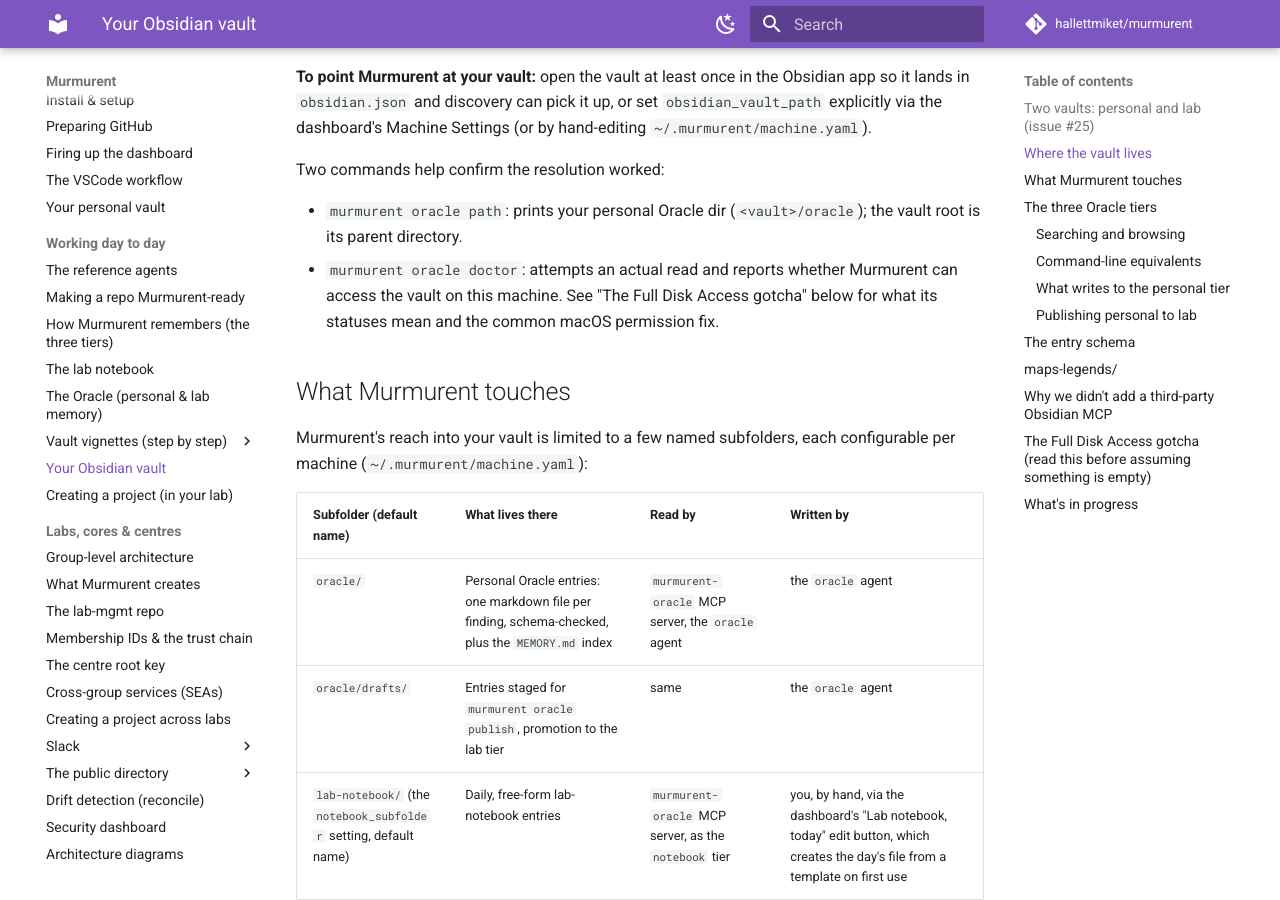
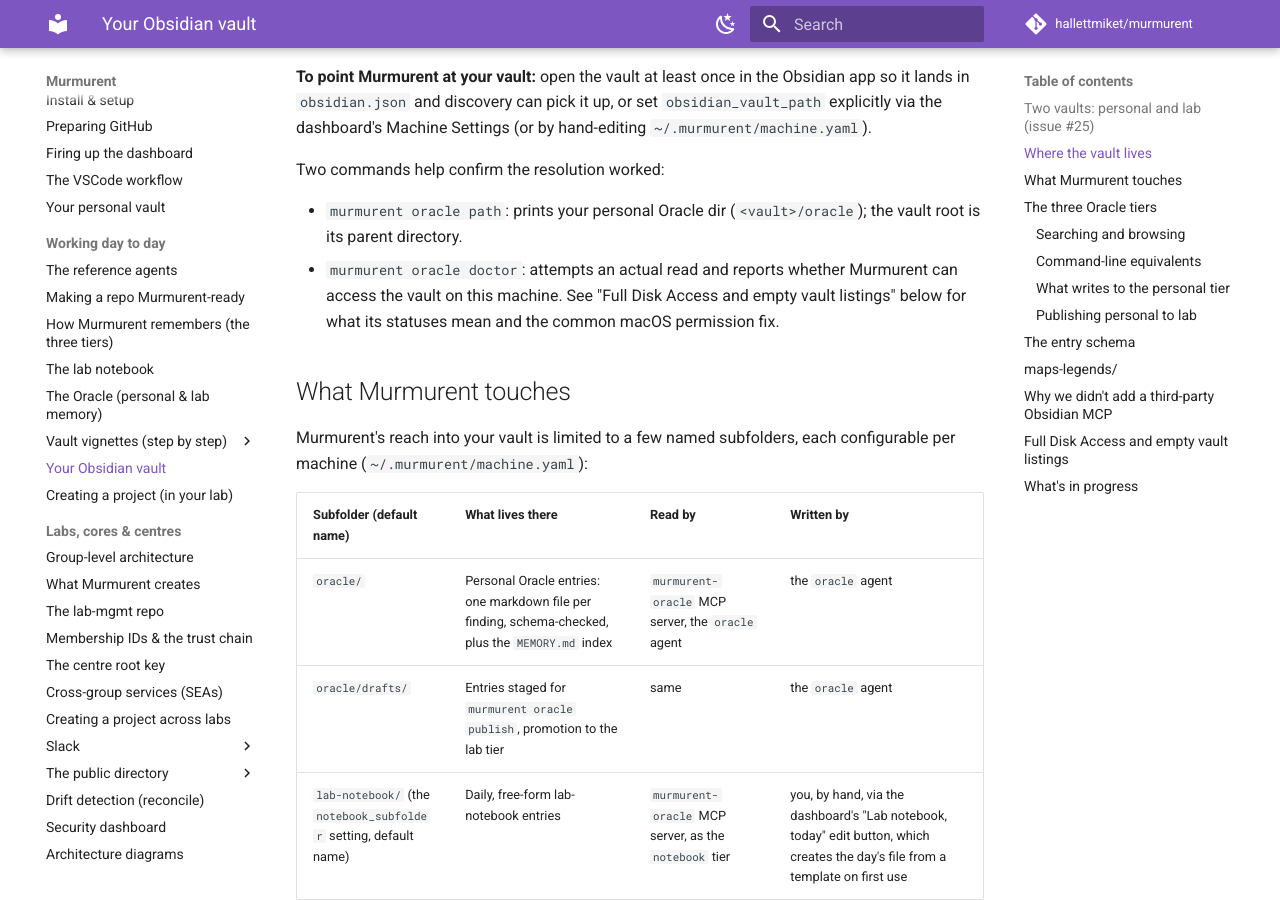
Before and after one commit to hallettmiket/murmurent, an MkDocs documentation site: the page built from docs/obsidian-usage.md, in a window 1280 px wide and 900 px high, scrolled down 1812 px. Built offline with MkDocs 1.6.1 and Material for MkDocs 9.7.7, drawn with Linux system fonts in a browser that asks for light colours; comment, search, counter and statistics services are not loaded; some of the changed text lies outside the part shown.

Commit message:
docs: reframe Tier 2 intro + remove informal "gotcha" headings
- memory.md: introduce Tier 2 as durable, human-readable memory rather
  than "institutional memory" (the oracle is personal first; the
  institutional property emerges at the lab tier described below).
- vault-setup.md: "Important gotcha: symlinked folders" -> "Symlinked
  vault folders".
- obsidian-usage.md: "The Full Disk Access gotcha (...)" -> "Full Disk
  Access and empty vault listings", with the two in-page references
  updated to match.
- vault_vignettes/2: replace the "gotcha" reference with plain wording.

Co-Authored-By: Claude Opus 4.8 <noreply@anthropic.com>

```diff
--- a/docs/obsidian-usage.md
+++ b/docs/obsidian-usage.md
@@ -81,9 +81,9 @@ Two commands help confirm the resolution worked:
 - `murmurent oracle path`: prints your personal Oracle dir
   (`<vault>/oracle`); the vault root is its parent directory.
 - `murmurent oracle doctor`: attempts an actual read and reports
-  whether Murmurent can access the vault on this machine. See "The
-  Full Disk Access gotcha" below for what its statuses mean and the
-  common macOS permission fix.
+  whether Murmurent can access the vault on this machine. See "Full
+  Disk Access and empty vault listings" below for what its statuses mean
+  and the common macOS permission fix.
 
 ## What Murmurent touches
 
@@ -159,8 +159,8 @@ schema itself is the index, rather than semantic embeddings.
   resolved on this machine (confirms it found the right vault).
 - `murmurent oracle doctor`: attempts to read a file in that dir and
   reports OK, BLOCKED, MISSING, NO VAULT, or empty. Use this whenever
-  search turns up thinner than expected (see "The Full Disk Access
-  gotcha").
+  search returns fewer results than expected (see "Full Disk Access and
+  empty vault listings").
 - `murmurent oracle vault-drafts`: list drafts waiting in
   `<vault>/oracle/drafts/`.
 - `murmurent oracle publish <slug> [--push] [--dry-run]`: promote a
@@ -275,7 +275,7 @@ Adding generic vault search alongside `murmurent-oracle` stays
 straightforward for later: the two tool sets use differently named
 tools, so they coexist cleanly.
 
-## The Full Disk Access gotcha (read this before assuming something is empty)
+## Full Disk Access and empty vault listings
 
 This is the single most common cause of "my Oracle looks empty"
 reports.
```
Also changed, not shown: docs/memory.md (+3 -3 lines), docs/vault-setup.md (+1 -1 lines), docs/vault_vignettes/2_recall_a_fact.md (+1 -1 lines).
